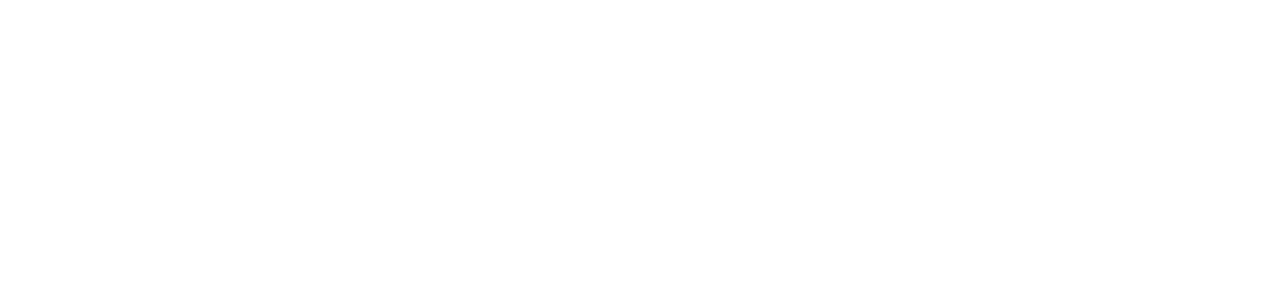
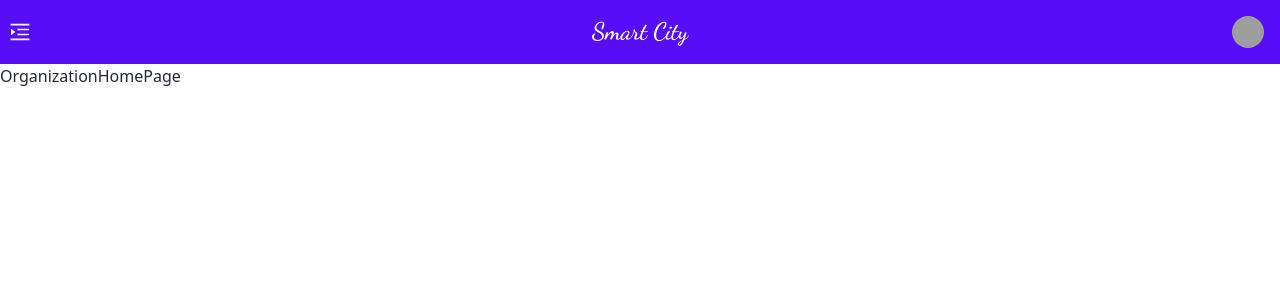
Before and after one commit to RohanSingh182003/SmartCity-SixSense, a React (Vite) app: page /organization in a window 1280 px wide. Before the commit this address had no page. Shown: the top 300 px of the page. Built offline with nearby package versions, Linux system fonts and the light colour scheme; grey boxes are pictures that could not be loaded.

Commit message:
adding app drawer , navbar and organization component

```diff
--- a/src/App.jsx
+++ b/src/App.jsx
@@ -1,11 +1,15 @@
 import { BrowserRouter, Route, Routes } from "react-router-dom";
+import PageNotFound from "./components/404/PageNotFound";
 import Login from "./components/login/Login";
+import Organization from "./components/organization/Organization";
 
 function App() {
   return (
     <BrowserRouter>
       <Routes>
+        <Route exact path={'*'} element={<PageNotFound/>} />
         <Route exact path={'/'} element={<Login/>} />
+        <Route exact path={'/organization'} element={<Organization/>} />
       </Routes>
     </BrowserRouter>
   );
--- /dev/null
+++ b/src/components/404/PageNotFound.jsx
@@ -0,0 +1,11 @@
+import React from 'react'
+
+const PageNotFound = () => {
+  return (
+    <div className="min-h-screen w-screen grid place-items-center bg-gradient-to-r from-cyan-500 to-pink-500">
+        <p className="text-4xl text-white">404 Page Not Found</p>
+    </div>
+  )
+}
+
+export default PageNotFound
--- a/src/components/login/Login.jsx
+++ b/src/components/login/Login.jsx
@@ -4,7 +4,7 @@
 
 const Login = () => {
   return (
-    <div className="h-[100vh] w-[100vw] grid md:grid-cols-2 place-items-center bg-gradient-to-r from-cyan-500 to-pink-500">
+    <div className="min-h-screen w-screen grid md:grid-cols-2 place-items-center bg-gradient-to-r from-cyan-500 to-pink-500">
       {/* leftside component  */}
       <motion.div
         initial={{ opacity: 0, x: 100 }}
--- /dev/null
+++ b/src/components/navbar/Navbar.jsx
@@ -0,0 +1,46 @@
+import React from "react";
+import { AiOutlineLogout, AiOutlineMenuUnfold } from "react-icons/ai";
+
+const Navbar = () => {
+  return (
+    <>
+      <div className="navbar bg-primary text-white">
+        <div className="navbar-start">
+          <div className="dropdown">
+            <label htmlFor="my-drawer">
+              <AiOutlineMenuUnfold className="text-2xl cursor-pointer" />
+            </label>
+          </div>
+        </div>
+        <div className="navbar-center">
+          <a className="btn btn-ghost normal-case text-2xl primary-heading font-bold">
+            Smart City
+          </a>
+        </div>
+        <div className="navbar-end">
+          <div className="dropdown dropdown-end">
+            <label tabIndex={0}>
+              <button className="btn btn-ghost btn-circle">
+                <div className="avatar">
+                  <div className="w-8 rounded-full">
+                    <img src="https://placeimg.com/192/192/people" />
+                  </div>
+                </div>
+              </button>
+            </label>
+            <ul
+              tabIndex={0}
+              className="dropdown-content menu p-2 shadow rounded-box text-primary w-52"
+            >
+              <li>
+                <a><AiOutlineLogout className="text-xl"/> Logout</a>
+              </li>
+            </ul>
+          </div>
+        </div>
+      </div>
+    </>
+  );
+};
+
+export default Navbar;
--- /dev/null
+++ b/src/components/navbar/Sidebar.jsx
@@ -0,0 +1,19 @@
+import React from 'react'
+
+const Sidebar = () => {
+  return (
+    <div className="drawer-side">
+    <label htmlFor="my-drawer" className="drawer-overlay"></label>
+    <ul className="menu p-4 w-80 bg-base-100 text-base-content">
+      <li>
+        <a>Sidebar Item 1</a>
+      </li>
+      <li>
+        <a>Sidebar Item 2</a>
+      </li>
+    </ul>
+  </div>
+  )
+}
+
+export default Sidebar
--- /dev/null
+++ b/src/components/organization/Organization.jsx
@@ -0,0 +1,19 @@
+import React from "react";
+import Navbar from "../navbar/Navbar";
+import Sidebar from "../navbar/Sidebar";
+import OrganizationHomePage from "./OrganizationHomePage";
+
+const Organization = () => {
+  return (
+    <section className="drawer">
+      <input id="my-drawer" type="checkbox" className="drawer-toggle" />
+      <div className="drawer-content">
+        <Navbar />
+        <OrganizationHomePage/>
+      </div>
+      <Sidebar />
+    </section>
+  );
+};
+
+export default Organization;
--- /dev/null
+++ b/src/components/organization/OrganizationHomePage.jsx
@@ -0,0 +1,9 @@
+import React from 'react'
+
+const OrganizationHomePage = () => {
+  return (
+    <div>OrganizationHomePage</div>
+  )
+}
+
+export default OrganizationHomePage
```
